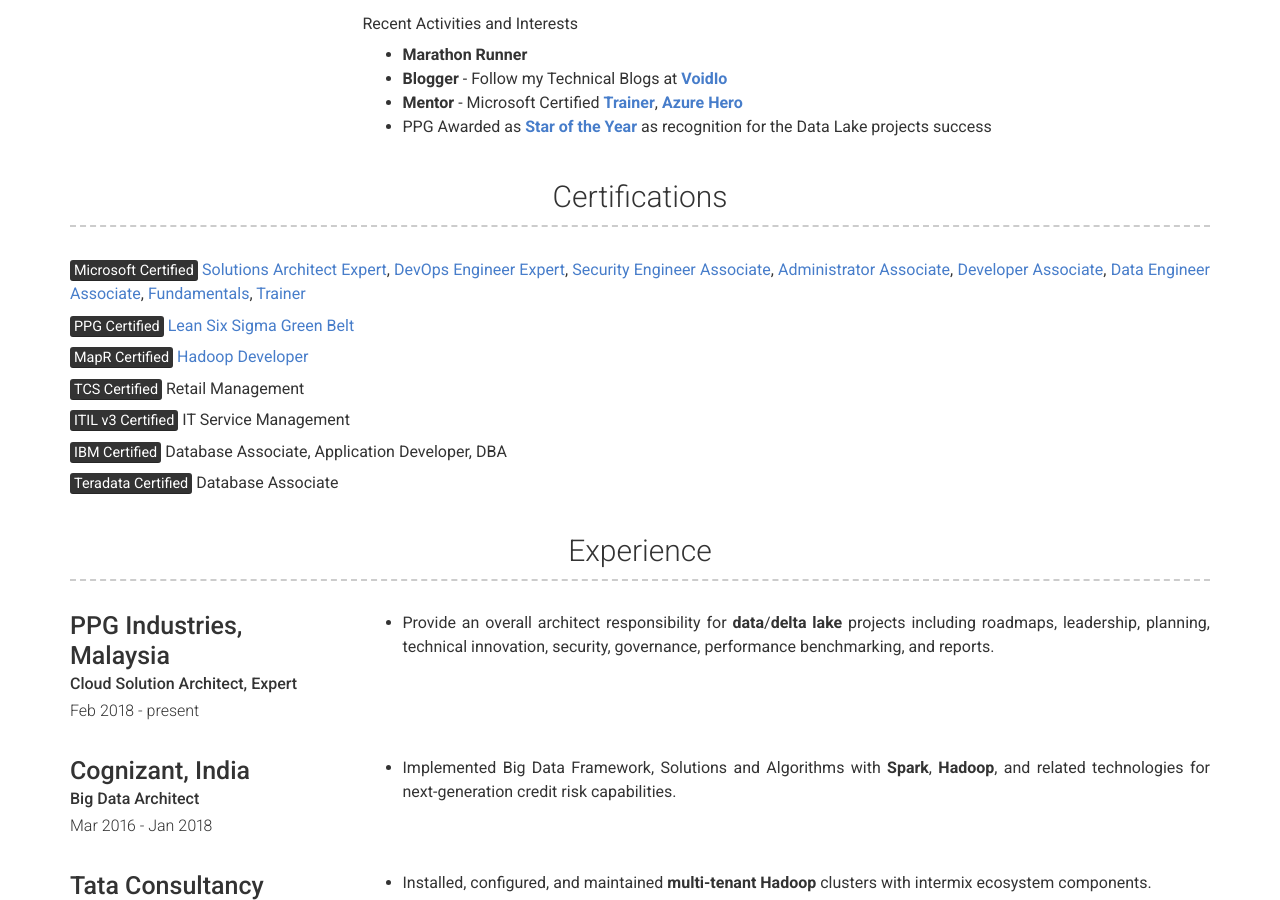
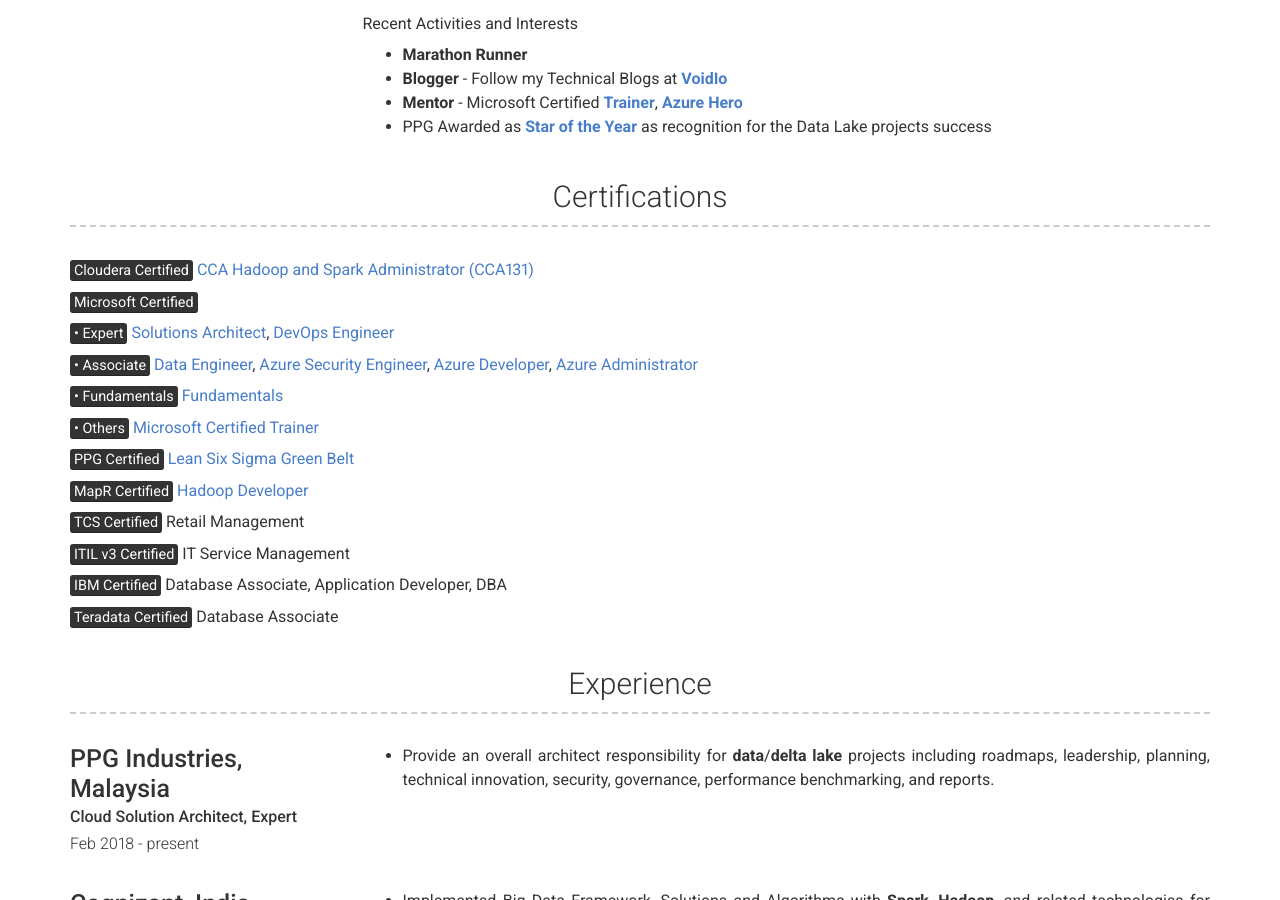
Before and after one commit to mohd-hasnain/mohd-hasnain.github.io, a Jekyll site: the page built from index.md, in a window 1280 px wide and 900 px high, scrolled down 619 px. Built offline with Jekyll 4.4.1, drawn with Linux system fonts in a browser that asks for light colours; nearby versions of some CDN libraries.

Commit message:
Update projects.yml

```diff
--- a/_data/projects.yml
+++ b/_data/projects.yml
@@ -1,14 +1,21 @@
 # Project template
 - layout: top-middle
   description: | # this will include new lines to allow paragraphs
-      <mark>Microsoft Certified</mark> [Solutions Architect Expert](assets/main/Microsoft_Certified_Professional_Certificate_1.pdf),
-      [DevOps Engineer Expert](assets/main/Microsoft_Certified_Professional_Certificate_0.pdf),
-      [Security Engineer Associate](assets/main/Microsoft_Certified_Professional_Certificate_3.pdf),
-      [Administrator Associate](assets/main/Microsoft_Certified_Professional_Certificate_4.pdf),
-      [Developer Associate](assets/main/Microsoft_Certified_Professional_Certificate_5.pdf),
-      [Data Engineer Associate](assets/main/Microsoft_Certified_Professional_Certificate_6.pdf),
-      [Fundamentals](assets/main/Microsoft_Certified_Professional_Certificate_2.pdf),
-      [Trainer](assets/main/Microsoft_Certified_Professional_Certificate_7.pdf)
+      <mark>Cloudera Certified</mark> [CCA Hadoop and Spark Administrator (CCA131)](assets/main/CCA131.pdf)
+
+      <mark>Microsoft Certified</mark>
+
+      <mark>• Expert</mark> [Solutions Architect](assets/main/Microsoft_Certified_Professional_Certificate_1.pdf),
+      [DevOps Engineer](assets/main/Microsoft_Certified_Professional_Certificate_0.pdf)
+
+      <mark>• Associate</mark> [Data Engineer](assets/main/Microsoft_Certified_Professional_Certificate_6.pdf),
+      [Azure Security Engineer](assets/main/Microsoft_Certified_Professional_Certificate_3.pdf),
+      [Azure Developer](assets/main/Microsoft_Certified_Professional_Certificate_5.pdf),
+      [Azure Administrator](assets/main/Microsoft_Certified_Professional_Certificate_4.pdf)
+
+      <mark>• Fundamentals</mark> [Fundamentals](assets/main/Microsoft_Certified_Professional_Certificate_2.pdf)
+
+      <mark>• Others</mark> [Microsoft Certified Trainer](assets/main/Microsoft_Certified_Professional_Certificate_7.pdf)
 
       <mark>PPG Certified</mark>  [Lean Six Sigma Green Belt](assets/main/sixsigma.jpg)
 
```
